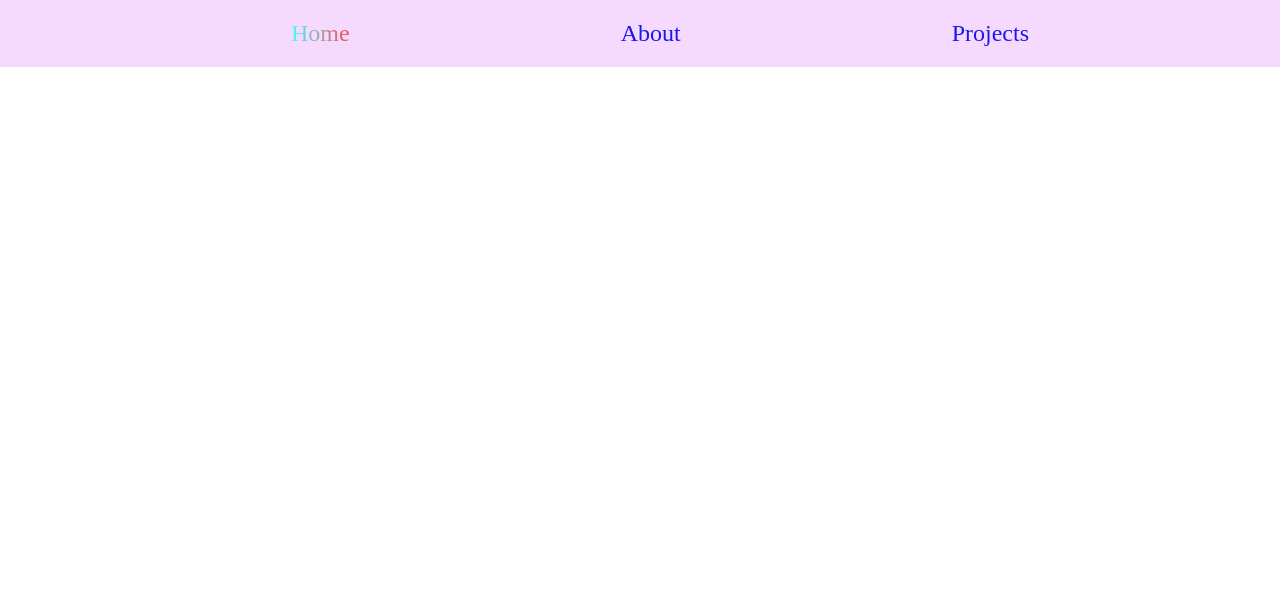
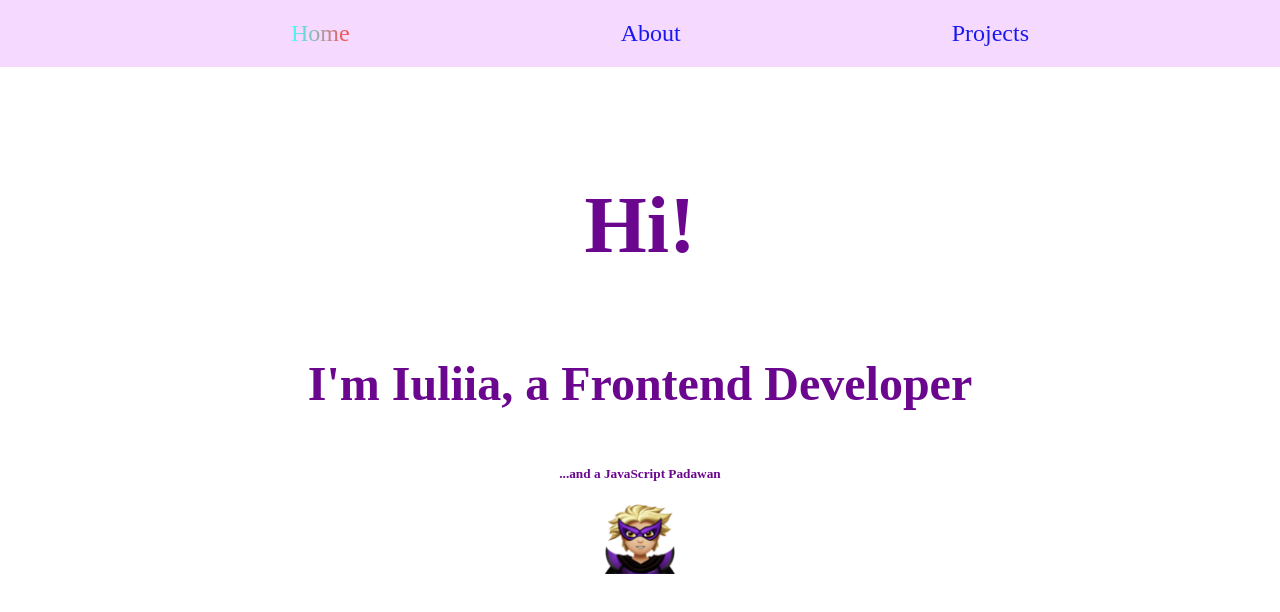
Before and after one commit to YuLogun/my-portfolio, a React (Create React App) app: page / in a window 1280 px wide. Shown: the top 612 px of the page. Built offline with nearby package versions, Linux system fonts and the light colour scheme; a web font is replaced by a local one.

Commit message:
changed browserrouter

```diff
--- a/package.json
+++ b/package.json
@@ -2,7 +2,7 @@
   "name": "my-portfolio",
   "version": "0.1.0",
   "private": true,
-  "homepage": "https://yulogun.githib.io/my-portfolio",
+  "homepage": "https://yulogun.github.io/my-portfolio",
   "dependencies": {
     "@testing-library/jest-dom": "^4.2.4",
     "@testing-library/react": "^9.3.2",
--- a/src/App.js
+++ b/src/App.js
@@ -7,10 +7,10 @@ import { Projects } from './Projects';
 
 function App() {
   return (
-    <BrowserRouter>
+    <BrowserRouter basename="/">
       <Header />
       <Switch>
-        <Route exact path="/my-portfolio" component={Home} />
+        <Route exact path="/" component={Home} />
         <Route exact path="/about" component={About} />
         <Route exact path="/projects" component={Projects} />
       </Switch>
```
